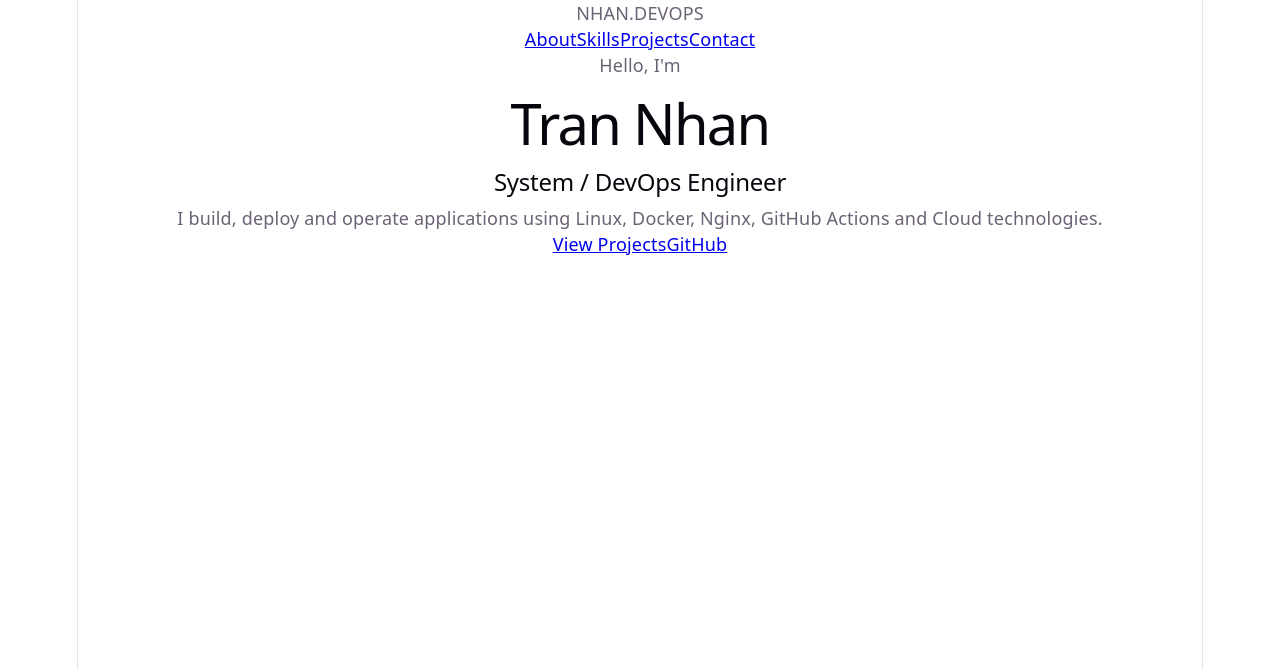
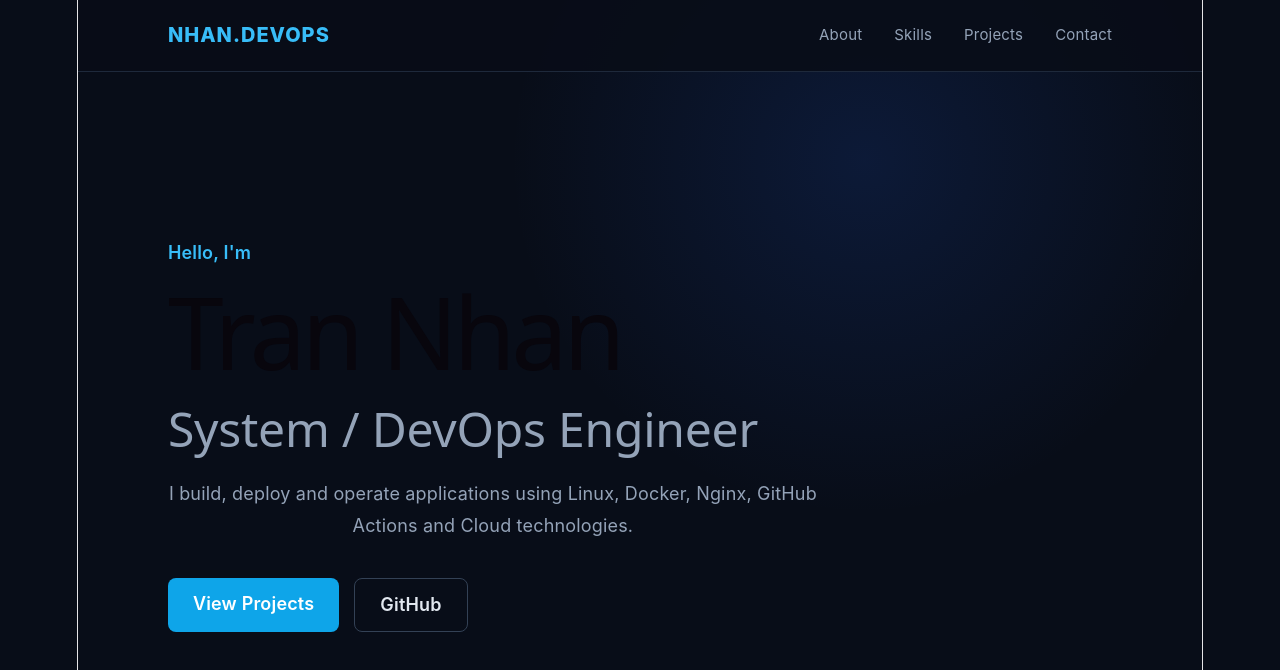
Before and after one commit to nhantran01s/react-lab, a React (Vite) app: page / in a window 1280 px wide. Shown: the top 670 px of the page. Built offline with nearby package versions, Linux system fonts and the light colour scheme.

Commit message:
Modify App.css

```diff
--- a/src/App.css
+++ b/src/App.css
@@ -1,184 +1,163 @@
-.counter {
-  font-size: 16px;
-  padding: 5px 10px;
-  border-radius: 5px;
-  color: var(--accent);
-  background: var(--accent-bg);
-  border: 2px solid transparent;
-  transition: border-color 0.3s;
-  margin-bottom: 24px;
+* {
+  box-sizing: border-box;
+}
 
-  &:hover {
-    border-color: var(--accent-border);
+html {
+  scroll-behavior: smooth;
 }
-  &:focus-visible {
-    outline: 2px solid var(--accent);
-    outline-offset: 2px;
+
+body {
+  margin: 0;
+  font-family: Inter, Arial, sans-serif;
+  background: #080d18;
+  color: #f8fafc;
 }
+
+.app {
+  min-height: 100vh;
+  background:
+    radial-gradient(circle at 70% 20%, rgba(37, 99, 235, 0.15), transparent 35%),
+    #080d18;
+}
+
+/* NAVBAR */
+
+.navbar {
+  width: 100%;
+  height: 72px;
+  padding: 0 8%;
+  display: flex;
+  align-items: center;
+  justify-content: space-between;
+
+  border-bottom: 1px solid #1e293b;
+  background: rgba(8, 13, 24, 0.9);
+}
+
+.logo {
+  font-size: 20px;
+  font-weight: 800;
+  letter-spacing: 1px;
+  color: #38bdf8;
+}
+
+.navbar nav {
+  display: flex;
+  gap: 32px;
+}
+
+.navbar nav a {
+  color: #94a3b8;
+  text-decoration: none;
+  font-size: 15px;
+  transition: 0.2s;
+}
+
+.navbar nav a:hover {
+  color: #38bdf8;
+}
+
+/* HERO */
+
+.hero {
+  min-height: calc(100vh - 72px);
+
+  display: flex;
+  flex-direction: column;
+  justify-content: center;
+  align-items: flex-start;
+
+  max-width: 1200px;
+  margin: auto;
+  padding: 80px 8%;
+}
+
+.hero-label {
+  margin: 0 0 15px;
+  color: #38bdf8;
+  font-size: 18px;
+  font-weight: 600;
+}
+
+.hero h1 {
+  margin: 0;
+
+  font-size: clamp(55px, 8vw, 100px);
+  line-height: 1;
+
+  letter-spacing: -4px;
+}
+
+.hero h2 {
+  margin: 20px 0;
+
+  font-size: clamp(28px, 4vw, 48px);
+  color: #94a3b8;
+}
+
+.hero-description {
+  max-width: 650px;
+
+  font-size: 18px;
+  line-height: 1.8;
+  color: #94a3b8;
+
+  margin-bottom: 35px;
+}
+
+/* BUTTONS */
+
+.hero-actions {
+  display: flex;
+  gap: 15px;
+}
+
+.btn {
+  padding: 13px 25px;
+
+  border-radius: 8px;
+
+  text-decoration: none;
+  font-weight: 600;
+
+  transition: 0.2s;
+}
+
+.btn.primary {
+  background: #0ea5e9;
+  color: white;
+}
+
+.btn.primary:hover {
+  transform: translateY(-2px);
+}
+
+.btn.secondary {
+  border: 1px solid #334155;
+  color: #e2e8f0;
+}
+
+.btn.secondary:hover {
+  border-color: #38bdf8;
+  color: #38bdf8;
+}
+
+/* MOBILE */
+
+@media (max-width: 700px) {
+  .navbar {
+    padding: 0 25px;
+  }
+
+  .navbar nav {
+    display: none;
   }
 
   .hero {
-  position: relative;
-
-  .base,
-  .framework,
-  .vite {
-    inset-inline: 0;
-    margin: 0 auto;
+    padding: 60px 25px;
   }
 
-  .base {
-    width: 170px;
-    position: relative;
-    z-index: 0;
-  }
-
-  .framework,
-  .vite {
-    position: absolute;
-  }
-
-  .framework {
-    z-index: 1;
-    top: 34px;
-    height: 28px;
-    transform: perspective(2000px) rotateZ(300deg) rotateX(44deg) rotateY(39deg)
-      scale(1.4);
-  }
-
-  .vite {
-    z-index: 0;
-    top: 107px;
-    height: 26px;
-    width: auto;
-    transform: perspective(2000px) rotateZ(300deg) rotateX(40deg) rotateY(39deg)
-      scale(0.8);
+  .hero h1 {
+    letter-spacing: -2px;
   }
 }
-
-#center {
-  display: flex;
-  flex-direction: column;
-  gap: 25px;
-  place-content: center;
-  place-items: center;
-  flex-grow: 1;
-
-  @media (max-width: 1024px) {
-    padding: 32px 20px 24px;
-    gap: 18px;
-  }
-}
-
-#next-steps {
-  display: flex;
-  border-top: 1px solid var(--border);
-  text-align: left;
-
-  & > div {
-    flex: 1 1 0;
-    padding: 32px;
-    @media (max-width: 1024px) {
-      padding: 24px 20px;
-    }
-  }
-
-  .icon {
-    margin-bottom: 16px;
-    width: 22px;
-    height: 22px;
-  }
-
-  @media (max-width: 1024px) {
-    flex-direction: column;
-    text-align: center;
-  }
-}
-
-#docs {
-  border-right: 1px solid var(--border);
-
-  @media (max-width: 1024px) {
-    border-right: none;
-    border-bottom: 1px solid var(--border);
-  }
-}
-
-#next-steps ul {
-  list-style: none;
-  padding: 0;
-  display: flex;
-  gap: 8px;
-  margin: 32px 0 0;
-
-  .logo {
-    height: 18px;
-  }
-
-  a {
-    color: var(--text-h);
-    font-size: 16px;
-    border-radius: 6px;
-    background: var(--social-bg);
-    display: flex;
-    padding: 6px 12px;
-    align-items: center;
-    gap: 8px;
-    text-decoration: none;
-    transition: box-shadow 0.3s;
-
-    &:hover {
-      box-shadow: var(--shadow);
-    }
-    .button-icon {
-      height: 18px;
-      width: 18px;
-    }
-  }
-
-  @media (max-width: 1024px) {
-    margin-top: 20px;
-    flex-wrap: wrap;
-    justify-content: center;
-
-    li {
-      flex: 1 1 calc(50% - 8px);
-    }
-
-    a {
-      width: 100%;
-      justify-content: center;
-      box-sizing: border-box;
-    }
-  }
-}
-
-#spacer {
-  height: 88px;
-  border-top: 1px solid var(--border);
-  @media (max-width: 1024px) {
-    height: 48px;
-  }
-}
-
-.ticks {
-  position: relative;
-  width: 100%;
-
-  &::before,
-  &::after {
-    content: '';
-    position: absolute;
-    top: -4.5px;
-    border: 5px solid transparent;
-  }
-
-  &::before {
-    left: 0;
-    border-left-color: var(--border);
-  }
-  &::after {
-    right: 0;
-    border-right-color: var(--border);
-  }
-}
```
Lines whose indentation alone changed are shown as unchanged.
